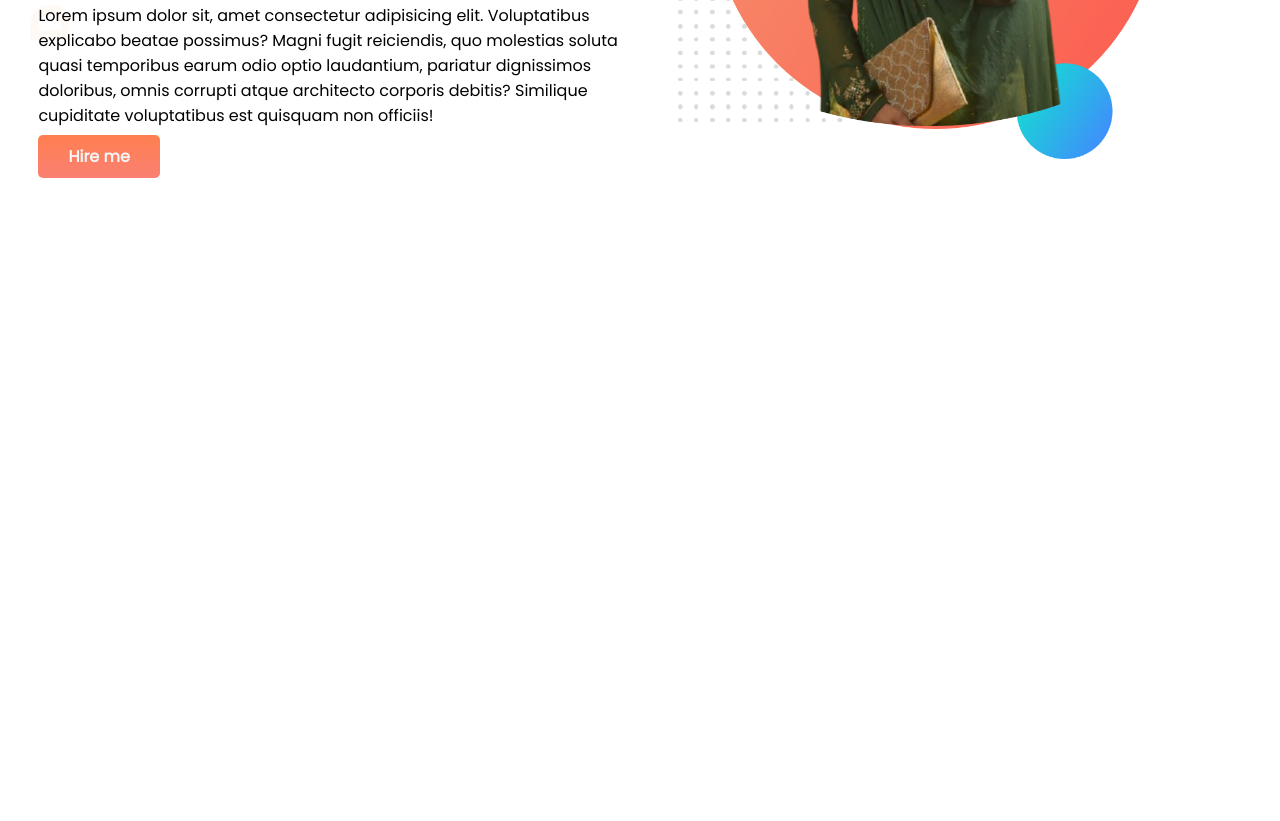
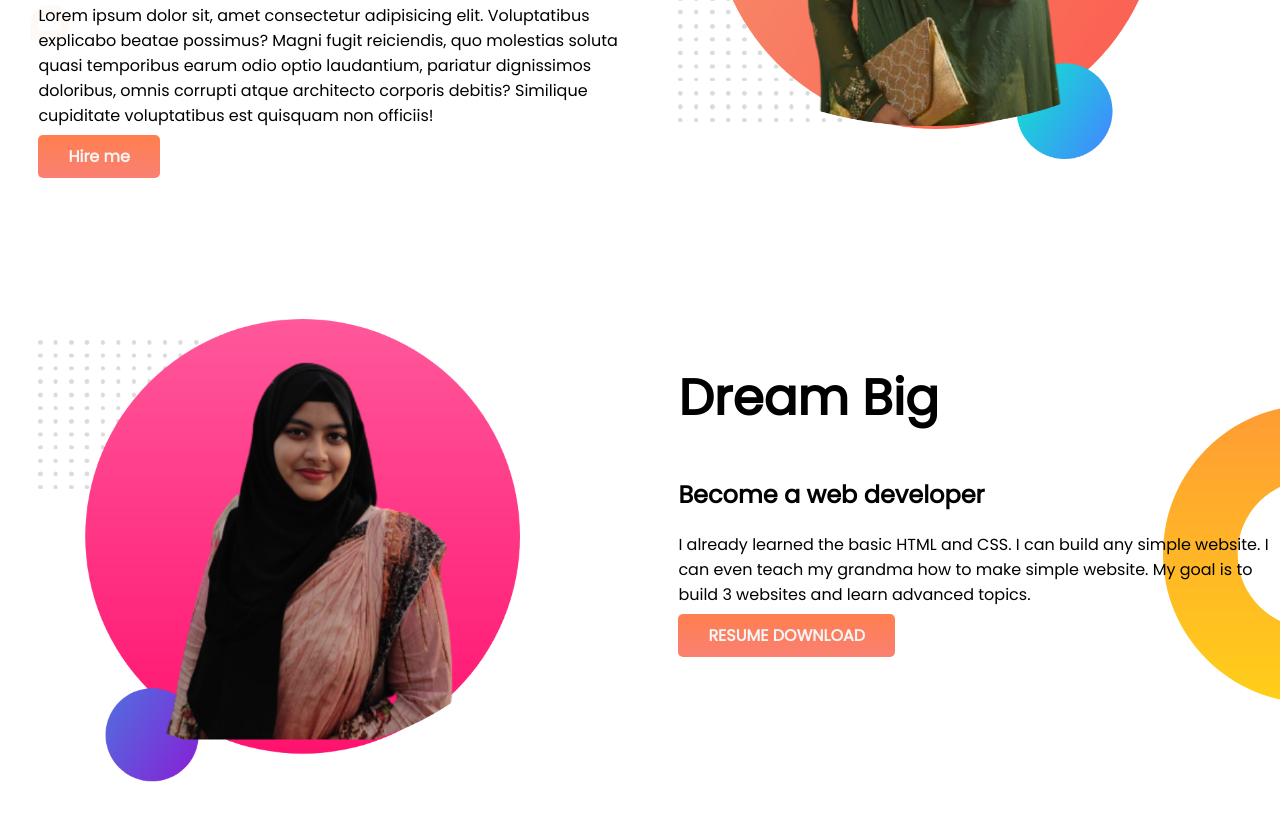
Before and after one commit to Dilshad-Jahan73/developer-portfolio, a plain HTML site: page index.html in a window 1280 px wide. Shown: the part 319-1140 px from the top of the page. Before the commit the page ends 800 px from the top, so only its background shows below. Drawn offline with Linux system fonts and the light colour scheme.

Commit message:
dream big added

```diff
--- a/index.html
+++ b/index.html
@@ -23,6 +23,16 @@
             <img src="images/my-portfolio bg.png" alt="">
         </div>
     </section>
-
+    <section class="dream-big">
+        <div class="half-width">
+            <img src="images/my-portfolio bg2.png" alt="">
+        </div>
+        <div class="half-width">
+            <h1>Dream Big</h1>
+            <h2>Become a web developer</h2>
+            <p>I already learned the basic HTML and CSS. I can build any simple website. I can even teach my grandma how to make simple website. My goal is to build 3 websites and learn advanced topics.</p>
+            <a class="link-button" target="_blank"href="">RESUME DOWNLOAD</a>
+        </div>
+    </section>
 </body>
 </html>
--- a/style.css
+++ b/style.css
@@ -11,6 +11,7 @@ h1{
 section
 {
     display: flex;
+    margin-bottom: 150px;
 }
 .half-width
 {
@@ -32,3 +33,8 @@ section
     background-image: url(images/top-banner.png);
     background-repeat: no-repeat;
 }
+.dream-big{
+    background-image: url(images/dream-bg.png);
+    background-repeat: no-repeat;
+    background-position: right;
+}
```
Also changed, not shown: images/my-portfolio bg2.png (added), showOff/My_pic-removebg-preview.png (added).
